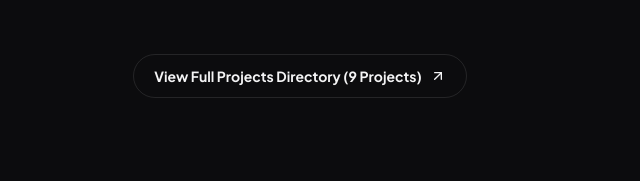
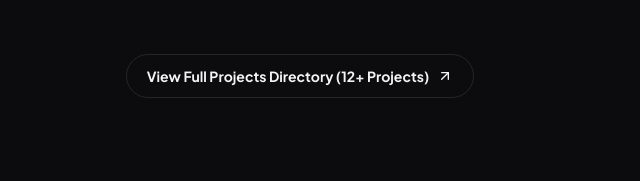
Before and after one commit to creativedaub/home, a website: page index.html in a window 1280 px wide. Shown: the part 5559-5740 px from the top of the page, 340-980 px from the left. Drawn offline with Linux system fonts and the light colour scheme.

Commit message:
Update index.html
12+ projects

```diff
--- a/index.html
+++ b/index.html
@@ -232,7 +232,7 @@
 
             <div style="margin-top: 3.5rem; text-align: center;">
               <a class="btn btn-secondary" data-view="projects" href="#projects">
-                <span>View Full Projects Directory (9 Projects)</span>
+                <span>View Full Projects Directory (12+ Projects)</span>
                 <svg xmlns="http://www.w3.org/2000/svg" width="16" height="16" viewBox="0 0 24 24" fill="none" stroke="currentColor" stroke-width="2" stroke-linecap="round" stroke-linejoin="round"><line x1="7" y1="17" x2="17" y2="7"></line><polyline points="7 7 17 7 17 17"></polyline></svg>
               </a>
             </div>
```
